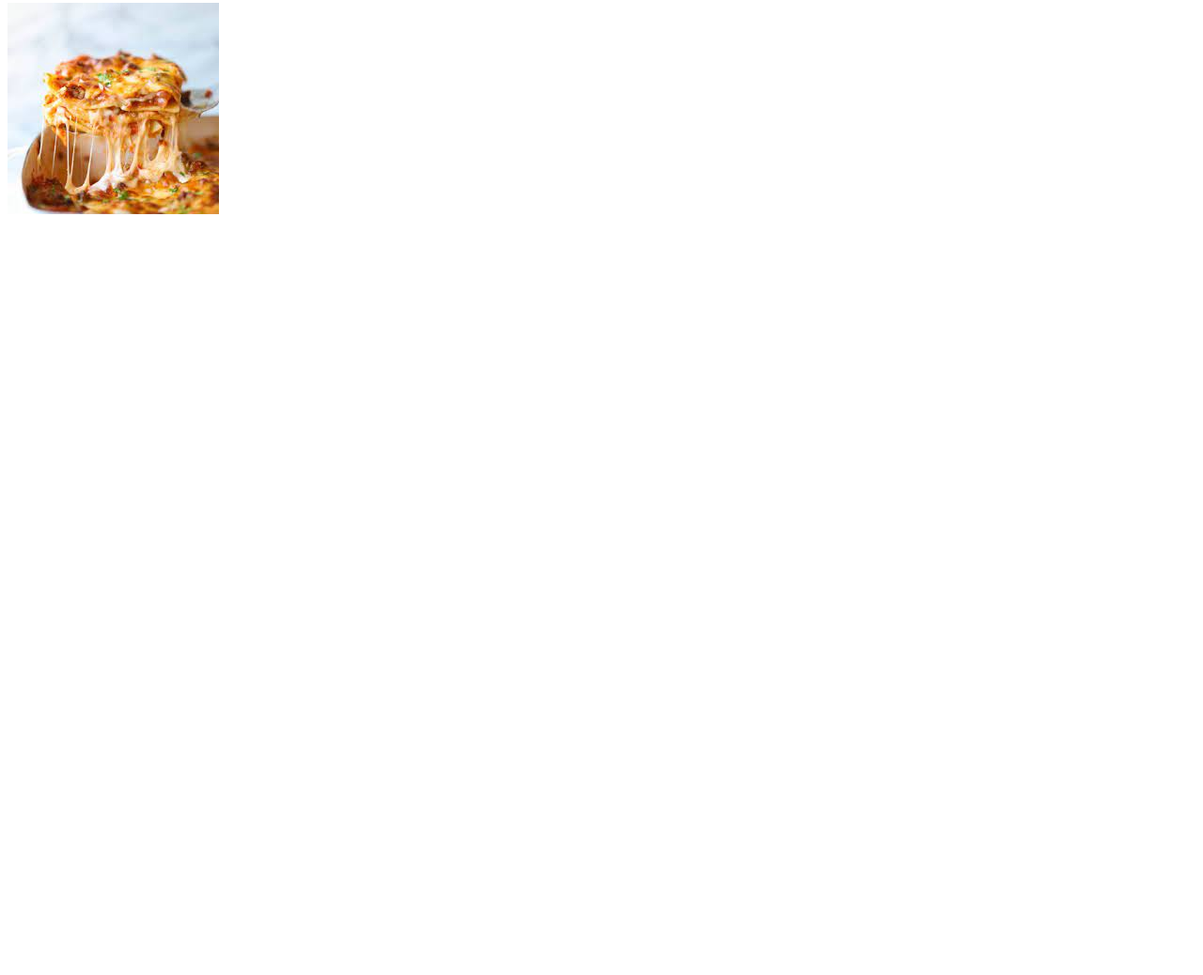
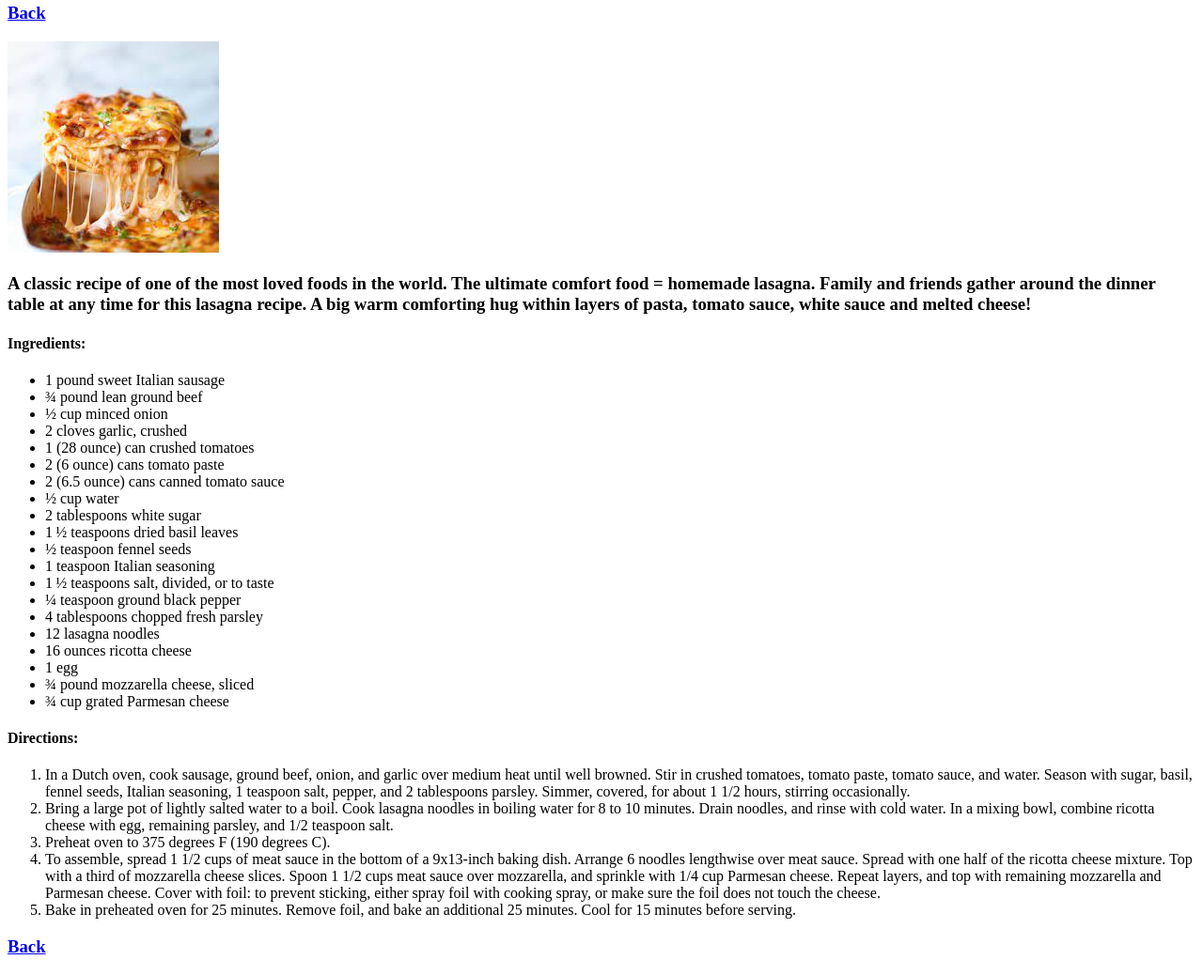
Before and after one commit to CONTROL-MV/odin-recipes, a plain HTML site: page recipes/lasagna/lasagna.html in a window 1280 px wide. Shown: the part 77-1115 px from the top of the page at 94% size. Before the commit the page ends 800 px from the top, so only its background shows below. Drawn offline with Linux system fonts and the light colour scheme.

Commit message:
Modified: lasagna.html
On web page 'lasagna' add such function as:
-back link (to the main paige)
-description of menu (under .img)
-add paragraph 'Ingredients'
-add 'Directions' list

```diff
--- a/recipes/lasagna/lasagna.html
+++ b/recipes/lasagna/lasagna.html
@@ -6,6 +6,42 @@
     </head>
     <body>
         <h1>Lasagna recipe</h1>
+        <h3><a href=../../index.html>Back</a></h3>
         <img src="./lasagna.jpg" alt="Lasagna">
+        <h3>A classic recipe of one of the most loved foods in the world. The ultimate comfort food = homemade lasagna. Family and friends gather around the dinner table at any time for this lasagna recipe. A big warm comforting hug within layers of pasta, tomato sauce, white sauce and melted cheese!</h3>
+        <p></p>
+        <h4>Ingredients:</h4>
+        <ul>
+            <li>1 pound sweet Italian sausage</li>
+            <li>¾ pound lean ground beef</li>
+            <li>½ cup minced onion</li>
+            <li>2 cloves garlic, crushed</li>
+            <li>1 (28 ounce) can crushed tomatoes</li>
+            <li>2 (6 ounce) cans tomato paste</li>
+            <li>2 (6.5 ounce) cans canned tomato sauce</li>
+            <li>½ cup water</li>
+            <li> 2 tablespoons white sugar</li>
+            <li>1 ½ teaspoons dried basil leaves</li>
+            <li>½ teaspoon fennel seeds</li>
+            <li>1 teaspoon Italian seasoning</li>
+            <li>1 ½ teaspoons salt, divided, or to taste</li>
+            <li>¼ teaspoon ground black pepper</li>
+            <li>4 tablespoons chopped fresh parsley</li>
+            <li>12 lasagna noodles</li>
+            <li>16 ounces ricotta cheese</li>
+            <li>1 egg</li>
+            <li>¾ pound mozzarella cheese, sliced</li>
+            <li>¾ cup grated Parmesan cheese</li>
+        </ul>
+        <p></p>
+        <h4>Directions:</h4>
+        <ol>
+            <li>In a Dutch oven, cook sausage, ground beef, onion, and garlic over medium heat until well browned. Stir in crushed tomatoes, tomato paste, tomato sauce, and water. Season with sugar, basil, fennel seeds, Italian seasoning, 1 teaspoon salt, pepper, and 2 tablespoons parsley. Simmer, covered, for about 1 1/2 hours, stirring occasionally.</li>
+            <li>Bring a large pot of lightly salted water to a boil. Cook lasagna noodles in boiling water for 8 to 10 minutes. Drain noodles, and rinse with cold water. In a mixing bowl, combine ricotta cheese with egg, remaining parsley, and 1/2 teaspoon salt.</li>
+            <li>Preheat oven to 375 degrees F (190 degrees C).</li>
+            <li>To assemble, spread 1 1/2 cups of meat sauce in the bottom of a 9x13-inch baking dish. Arrange 6 noodles lengthwise over meat sauce. Spread with one half of the ricotta cheese mixture. Top with a third of mozzarella cheese slices. Spoon 1 1/2 cups meat sauce over mozzarella, and sprinkle with 1/4 cup Parmesan cheese. Repeat layers, and top with remaining mozzarella and Parmesan cheese. Cover with foil: to prevent sticking, either spray foil with cooking spray, or make sure the foil does not touch the cheese.</li>
+            <li>Bake in preheated oven for 25 minutes. Remove foil, and bake an additional 25 minutes. Cool for 15 minutes before serving.</li>
+        </ol>
+        <h3><a href=../../index.html>Back</a></h3>
     </body>
 </html>
```
